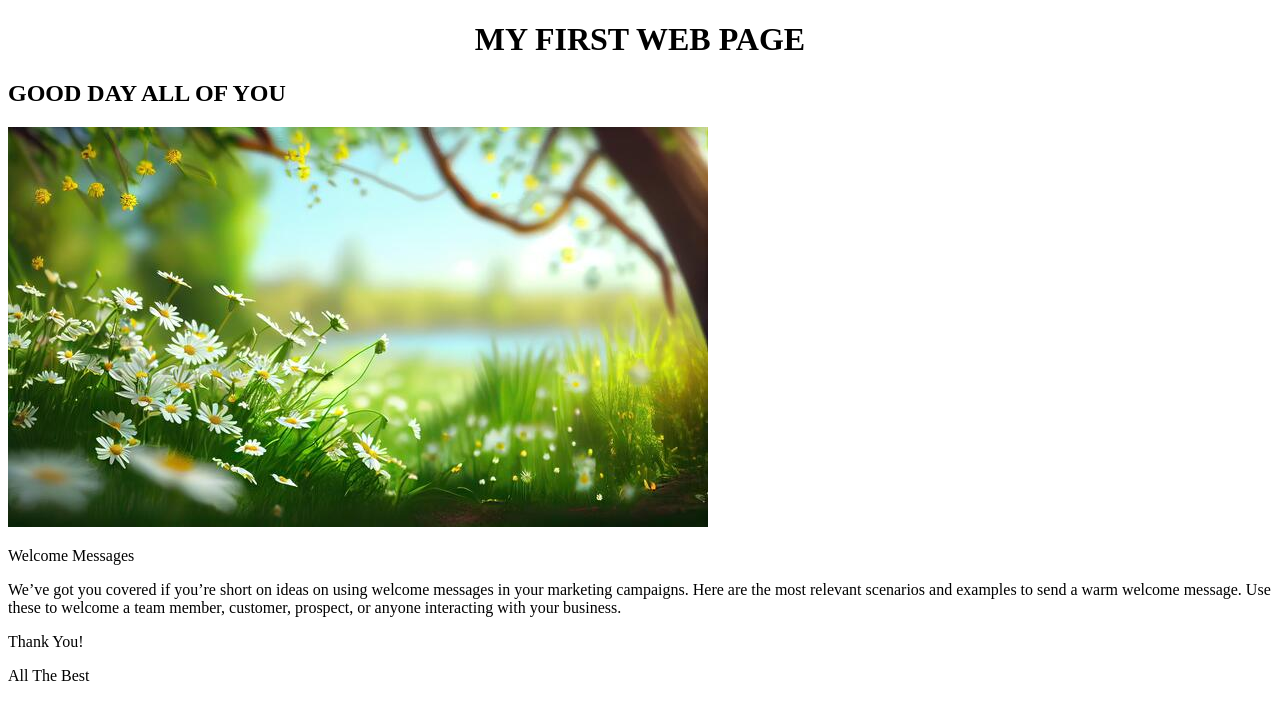
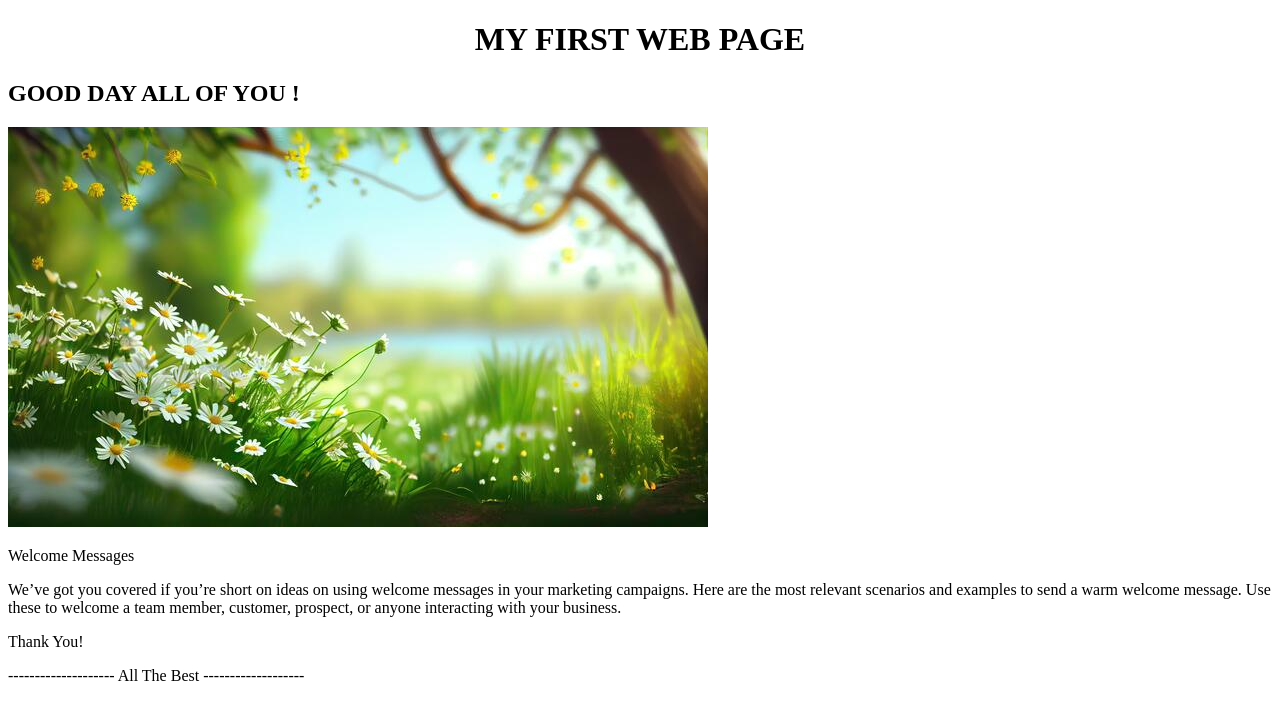
Before and after one commit to Rameshkvrhit/My-First-Webpage, a plain HTML site: page index.html in a window 1280 px wide. Drawn offline with Linux system fonts and the light colour scheme.

Commit message:
added page

```diff
--- a/index.html
+++ b/index.html
@@ -7,11 +7,11 @@
 </head>
 <body>
     <h1><center>MY FIRST WEB PAGE </center></h1>
-    <h2>GOOD DAY ALL OF YOU </h2>
+    <h2>GOOD DAY ALL OF YOU ! </h2>
     <img src="Nature.jpg" alt="">
     <p>Welcome Messages</p>
     <p>We’ve got you covered if you’re short on ideas on using welcome messages in your marketing campaigns. Here are the most relevant scenarios and examples to send a warm welcome message. Use these to welcome a team member, customer, prospect, or anyone interacting with your business.</p>
     <p>Thank You!</p>
-    <p>All The Best</p>
+    <p>-------------------- All The Best -------------------</p>
 </body>
 </html>
```
